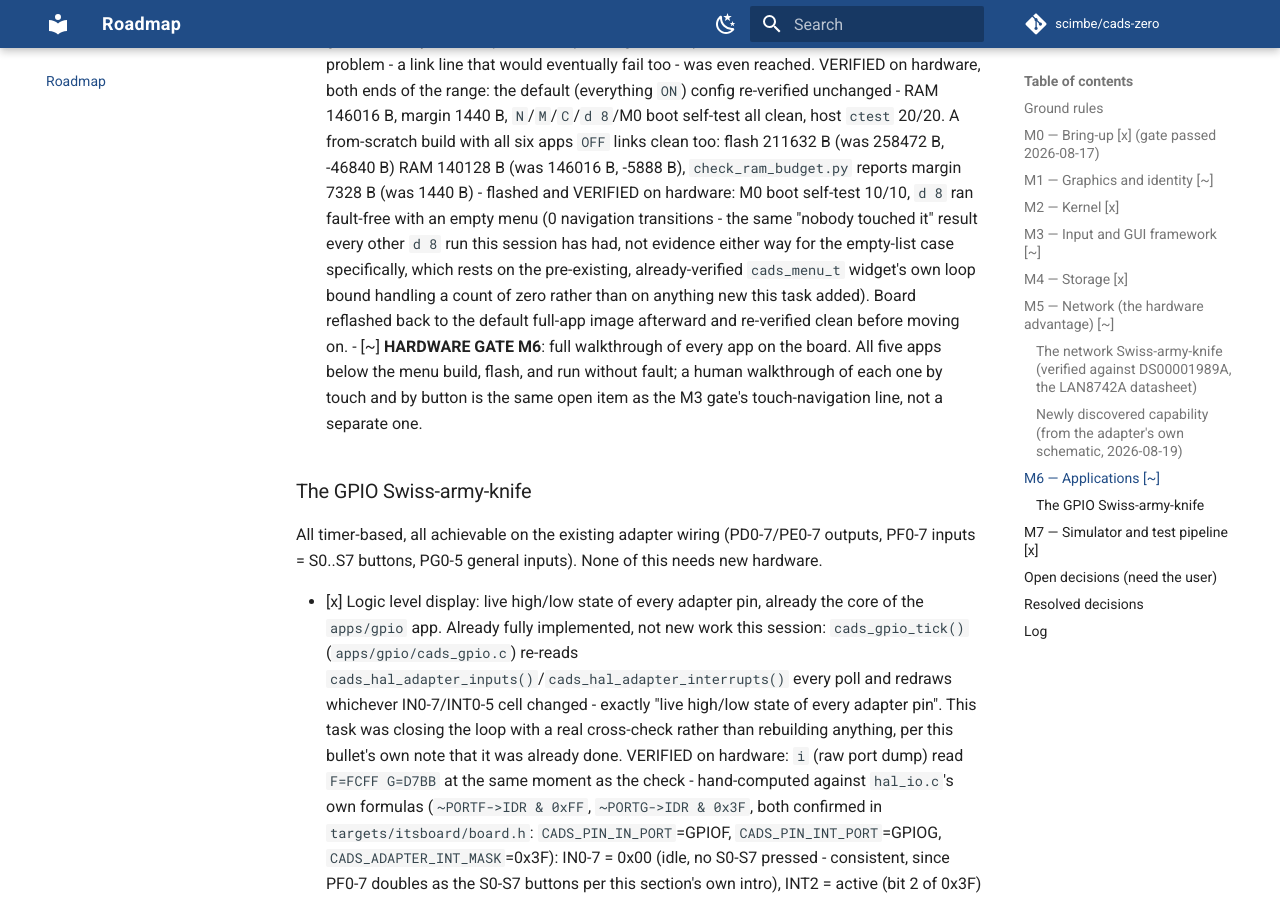
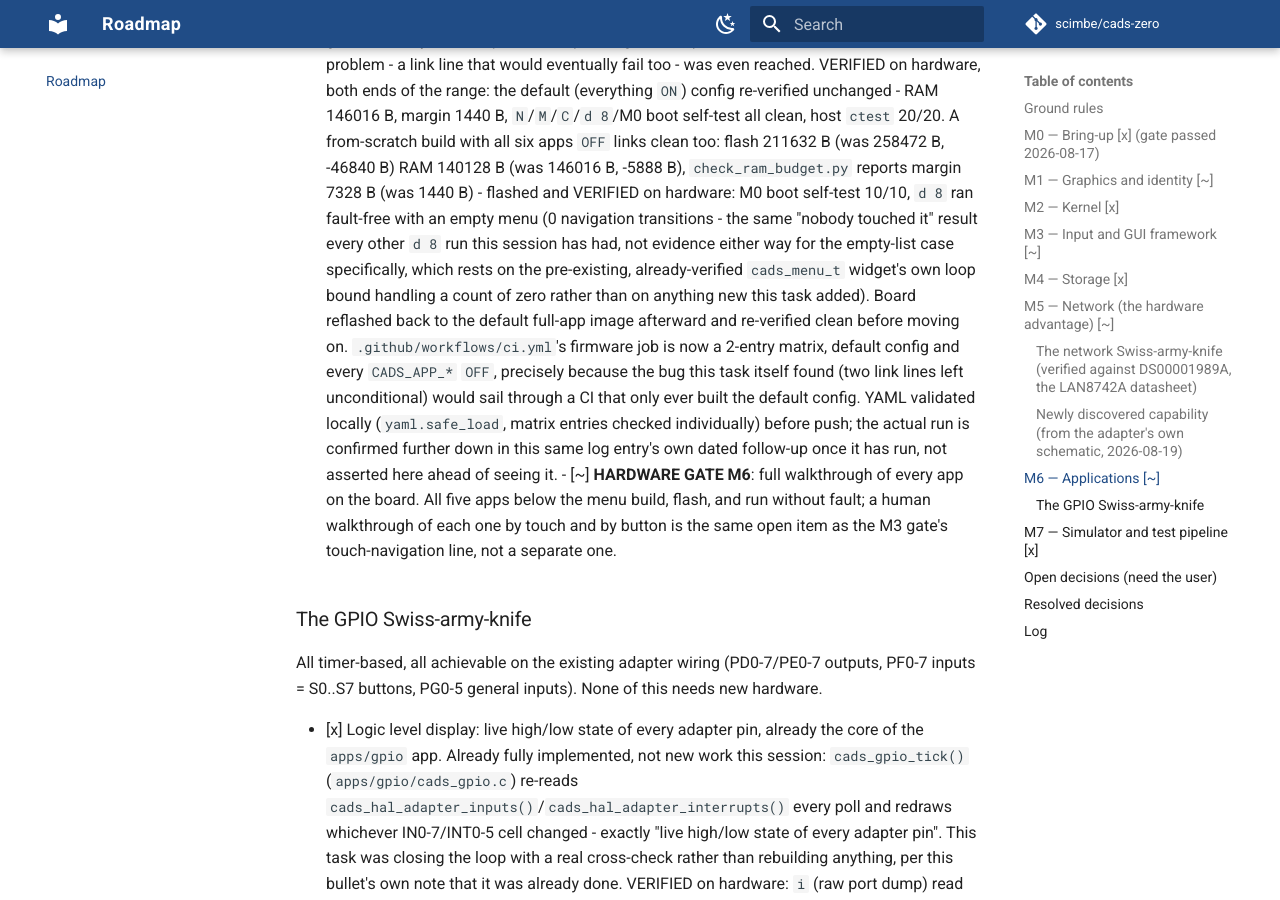
Before and after one commit to scimbe/cads-zero-firmware, an MkDocs documentation site: the page built from docs/ROADMAP.md, in a window 1280 px wide and 900 px high, scrolled down 23904 px. Built offline with MkDocs 1.6.1 and Material for MkDocs 9.7.7, drawn with Linux system fonts in a browser that asks for light colours; comment, search, counter and statistics services are not loaded.

Commit message:
ci: firmware job matrix, default + every optional app OFF
The build-time optional-apps task's own first version left two link
lines in the top-level CMakeLists.txt unconditional, and only building
a reduced configuration caught it - a CI that only ever builds the
default (everything ON) config would go green regardless. Second
matrix leg configures with every CADS_APP_* OFF. Artifact upload name
made matrix-unique (upload-artifact@v4 refuses duplicate names within
one run).

Co-Authored-By: Claude Sonnet 5 <noreply@anthropic.com>
Claude-Session: https://claude.ai/code/session_018Xe8BHHARvXCBXg4LEy4Py

```diff
--- a/docs/ROADMAP.md
+++ b/docs/ROADMAP.md
@@ -1214,6 +1214,14 @@ does not yet use" for the full table and sourcing.
       bound handling a count of zero rather than on anything new this
       task added). Board reflashed back to the default full-app image
       afterward and re-verified clean before moving on.
+      `.github/workflows/ci.yml`'s firmware job is now a 2-entry matrix,
+      default config and every `CADS_APP_*` `OFF`, precisely because the
+      bug this task itself found (two link lines left unconditional)
+      would sail through a CI that only ever built the default config.
+      YAML validated locally (`yaml.safe_load`, matrix entries checked
+      individually) before push; the actual run is confirmed further
+      down in this same log entry's own dated follow-up once it has
+      run, not asserted here ahead of seeing it.
 - [~] **HARDWARE GATE M6**: full walkthrough of every app on the board. All
       five apps below the menu build, flash, and run without fault; a human
       walkthrough of each one by touch and by button is the same open item
```
Also changed, not shown: 1 other file.
